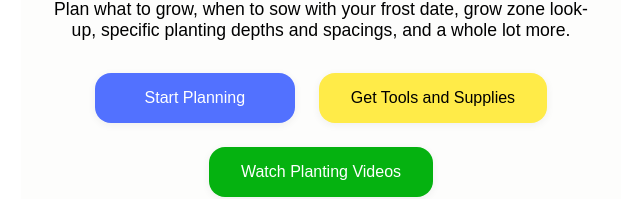
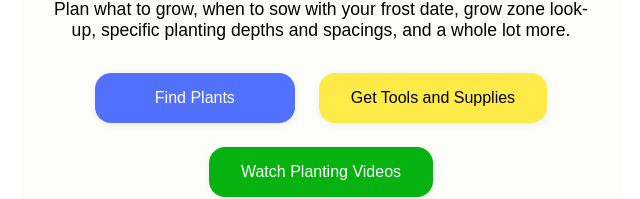
Before and after one commit to SpokenGarden/Find-Crops, a React (Create React App) app: page / in a window 1280 px wide. Shown: the part 178-377 px from the top of the page, without its empty margins (319-959 px from the left). Built offline with nearby package versions, Linux system fonts and the light colour scheme.

Commit message:
Update App.js

```diff
--- a/src/App.js
+++ b/src/App.js
@@ -406,7 +406,7 @@ export default function GardenPlannerApp() {
                 transition: "box-shadow 0.2s",
                 boxShadow: "0 2px 8px rgba(0,0,0,0.06)"
               }}>
-              Start Planning
+              Find Plants
             </button>
             <button
               onClick={() => setScreen("tools")}
```
